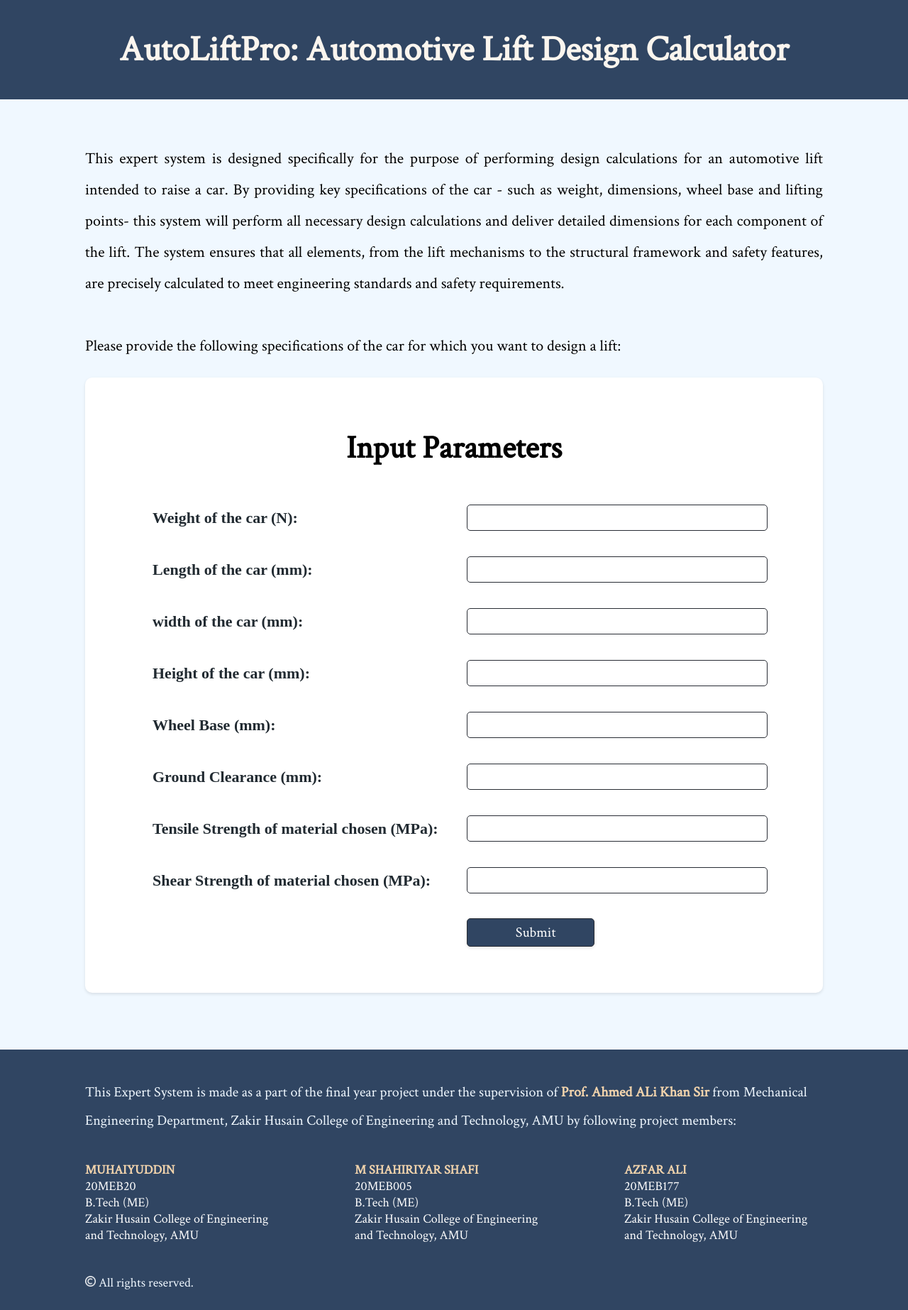
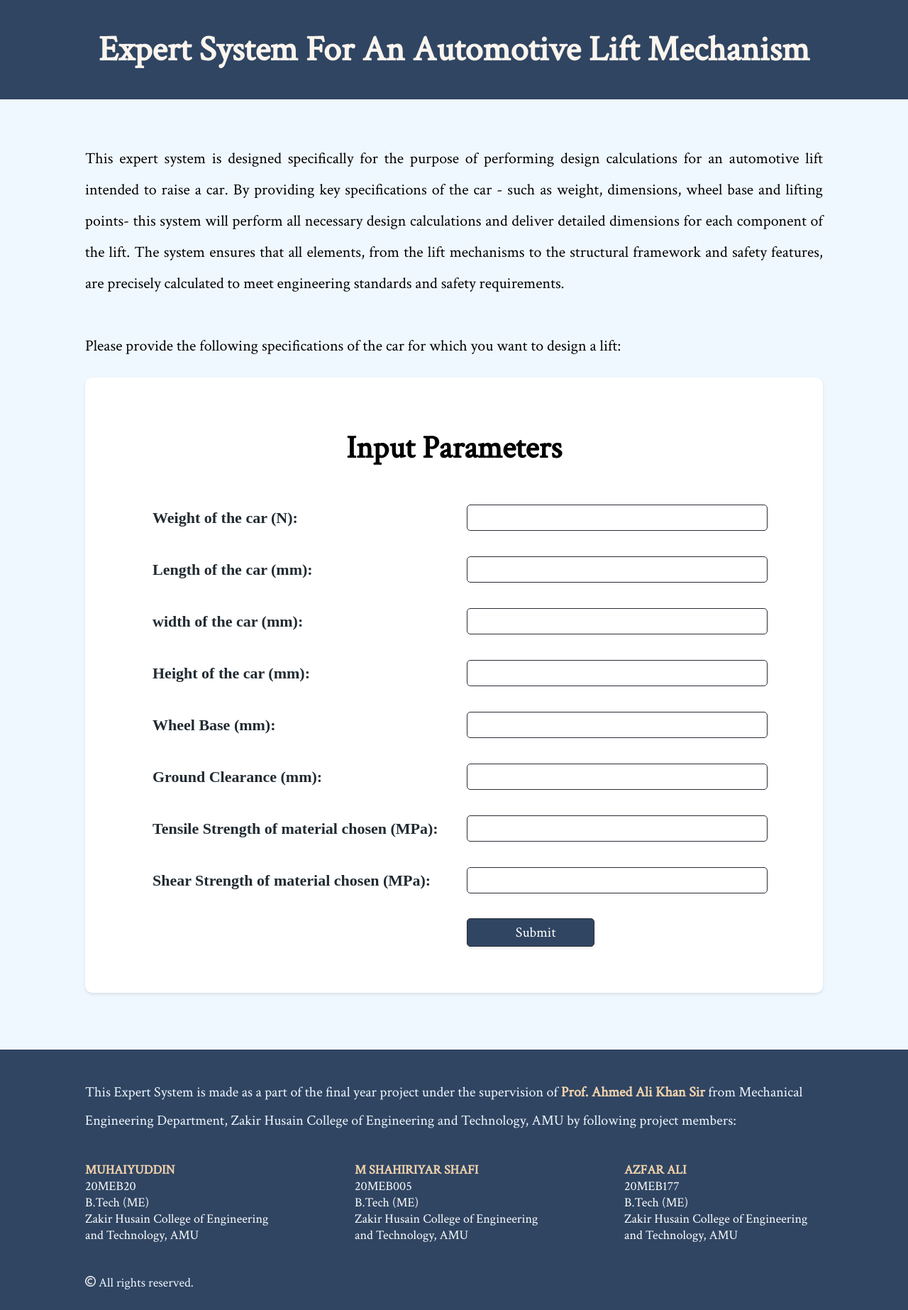
Before and after one commit to IramAbid/autonomous-lift-design-calculator, a React (Create React App) app in the folder lift/: page / in a window 1280 px wide. Shown: the whole page at 71% size. Built offline with nearby package versions, Linux system fonts and the light colour scheme.

Commit message:
made changes in layout

```diff
--- a/lift/src/App.js
+++ b/lift/src/App.js
@@ -6,7 +6,6 @@
 import copyright from './assets/copyright.png';
 import './App.css';
 import Header from './components/header/navbar.jsx';
-
 function App() {
 
   const [Weightofthecar, setWeightofthecar] = useState(null);
@@ -54,11 +53,6 @@
 
       // Calculate equivalent torque
       const originalTorque = Weightofthecar * 11.5;
-
-
-
-
-
       const torqueStep1 = Math.pow(0.25 * Weightofthecar * eccentricity, 2);
       const torqueStep2 = Math.pow(2 * originalTorque, 2);
       const tauEq = Math.sqrt(torqueStep1 + torqueStep2);
@@ -427,7 +421,7 @@
           </div>
         )}
         <div className='about-container'>
-        <p>This Expert System is made as a part of the final year project under the supervision of <span className='name'> Prof. Ahmed ALi Khan Sir</span> from Mechanical Engineering Department,
+        <p>This Expert System is made as a part of the final year project under the supervision of <span className='name'> Prof. Ahmed Ali Khan Sir</span> from Mechanical Engineering Department,
              Zakir Husain College of Engineering and Technology, AMU by following project members:  </p>
 
              <div className='about'>
--- a/lift/src/components/header/navbar.jsx
+++ b/lift/src/components/header/navbar.jsx
@@ -5,7 +5,7 @@
     return (
         <div className='Header'>
             <div className='heading-container'>
-            <h1 id='heading'>AutoLiftPro: Automotive Lift Design Calculator</h1>
+            <h1 id='heading'>Expert System For An Automotive Lift Mechanism</h1>
             </div>
         </div>
     )
```
